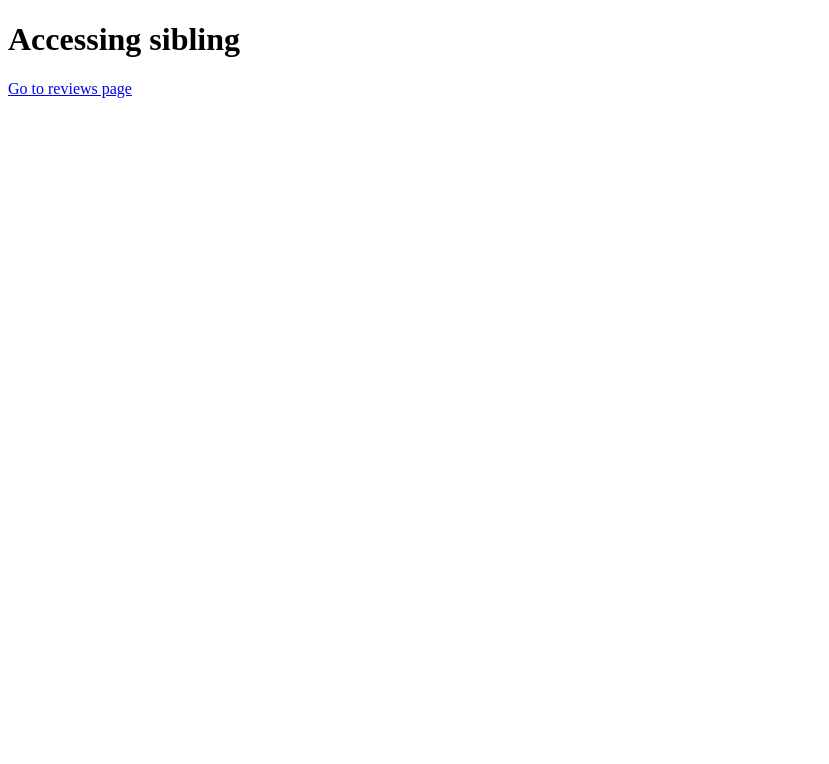
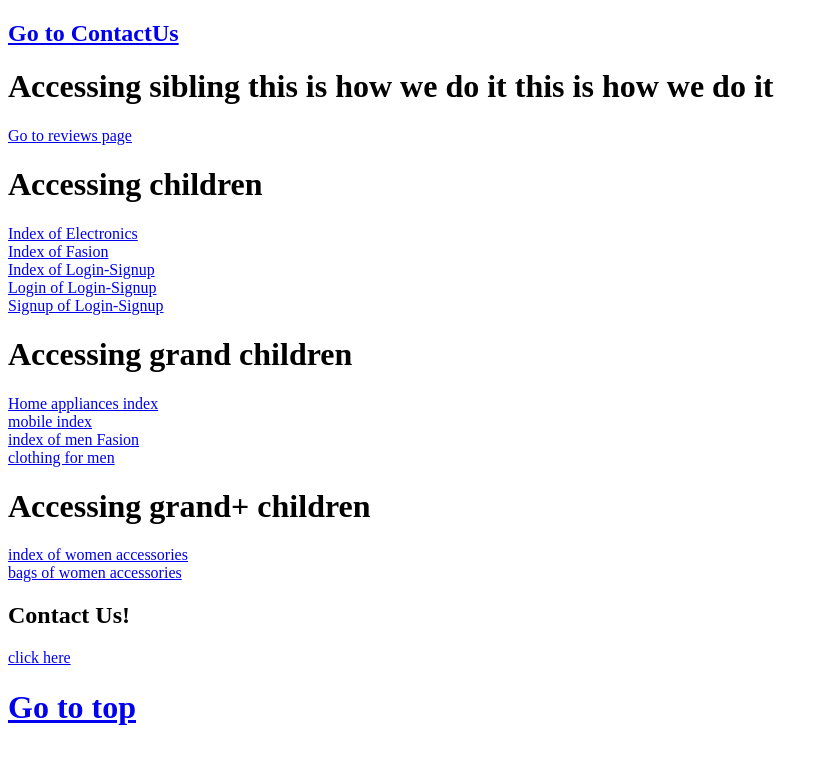
Before and after one commit to muhammad-hamza-shahid/web-testing, a plain HTML site: page Online Shop/index.html in a window 1280 px wide. Shown: the whole page, without its empty margins (0-829 px from the left). Drawn offline with Linux system fonts and the light colour scheme.

Commit message:
Linked the structure

```diff
--- a/Online Shop/index.html
+++ b/Online Shop/index.html
@@ -6,8 +6,41 @@
     <title>Main Index</title>
 </head>
 <body>
-    <h1>Accessing sibling</h1>
+    <a href="#contact"><h2>Go to ContactUs</h2></a>
+    <h1 >Accessing sibling this is how we do it this is how we do it</h1>
     <a href="reviews.html">Go to reviews page</a>
+
+    <h1>Accessing children</h1>
+    <a href="Electronics/index.html">Index of Electronics</a>
+    <br>
+    <a href="Fasion/index.html">Index of Fasion</a>
+    <br>
+    <a href="Login-Signup/index.html">Index of Login-Signup</a>
+    <br>
+    <a href="Login-Signup/login.html">Login of Login-Signup</a>
+    <br>
+    <a href="Login-Signup/signup.html">Signup of Login-Signup</a>
+    <h1>Accessing grand children</h1>
+    <a href="electronics/home-appliances/index.html">Home appliances index</a>
+    <br>
+    <a href="electronics/mobile-phone/index.html">mobile index</a>
+    <br>
+    <a href="Fasion/Men/index.html">index of men Fasion</a>
+    <br>
+    <a href="fasion/Men/clothing.html">clothing for men</a>
+
+    <h1>Accessing grand+ children</h1>
+    <a href="Fasion/Women/Accessories/index.html">index of women accessories</a>
+    <br>
+    <a href="Fasion/Women/Accessories/bags.html">bags of women accessories</a>
+
+    <h2>Contact Us!</h2>
+    <a id="contact" href="contact-me.html">click here</a>
+
+    <a href="#"><h1>Go to top</h1></a>
+
+
+
 
 </body>
 </html>
```
Also changed, not shown: Online Shop/Fasion/Women/Accessories/bags.html (+12 -0 lines), Online Shop/contact-me.html (added, +15 -0 lines).
